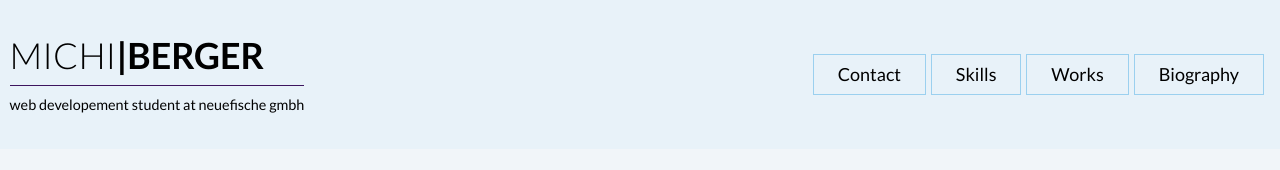
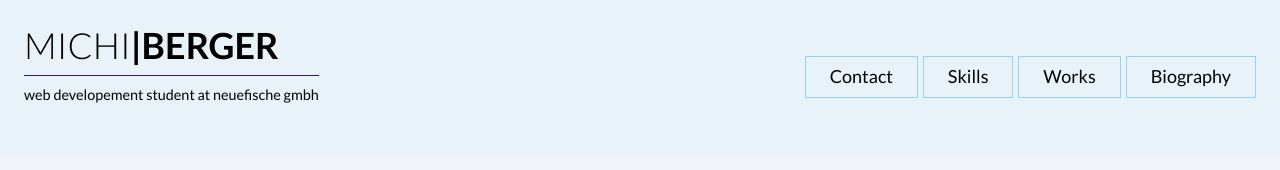
Before and after one commit to MichiBerger/personal-website, a plain HTML site: page index.html in a window 1280 px wide. Shown: the top 170 px of the page. Drawn offline with Linux system fonts and the light colour scheme; grey boxes are pictures that could not be loaded.

Commit message:
Padding header

```diff
--- a/styles.css
+++ b/styles.css
@@ -30,7 +30,7 @@ header {
     align-items: center;
     justify-content: center;
     flex-wrap: wrap;
-    padding: 1.5rem 0;
+    padding: 1.5rem 1.5rem;
     background-color: #9bd0ef19;
 }
 #title {
@@ -40,7 +40,8 @@ header {
     justify-content: center;
     text-align: center;
     flex-wrap: wrap;
-    padding: 0.6rem;
+    padding-bottom: 1.5rem;
+
 }
 #title h1 {
     text-transform: uppercase;
@@ -56,9 +57,6 @@ header {
   }
 .thin {
     font-weight: 300;
-}
-nav {
-  padding: 1rem;
 }
 header nav ul{
     display: flex;
@@ -269,7 +267,7 @@ footer ul {
 }
 
 /* media queries */
-@media (min-width: 400px){
+@media (min-width: 800px){
     /* header-start */
     #title {
         align-items: flex-start;
@@ -277,6 +275,7 @@ footer ul {
     }
     header {
         justify-content: space-between;
+
     }
     /* header-end */
 }
```
